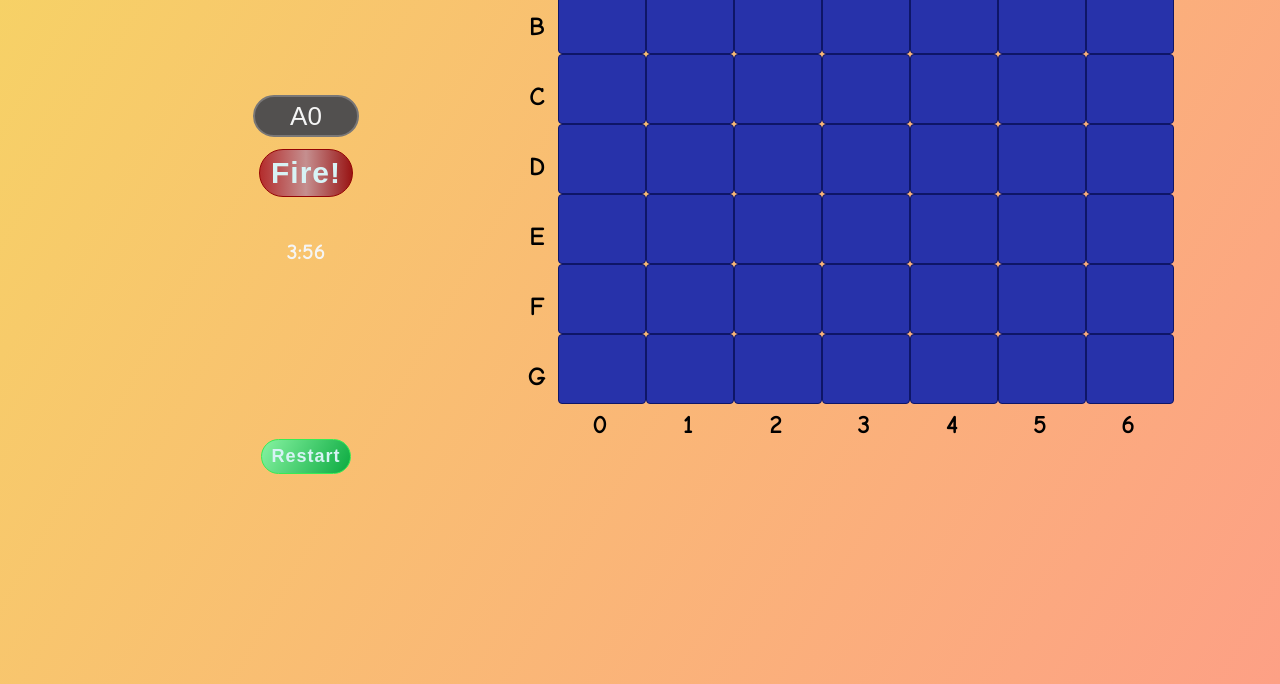
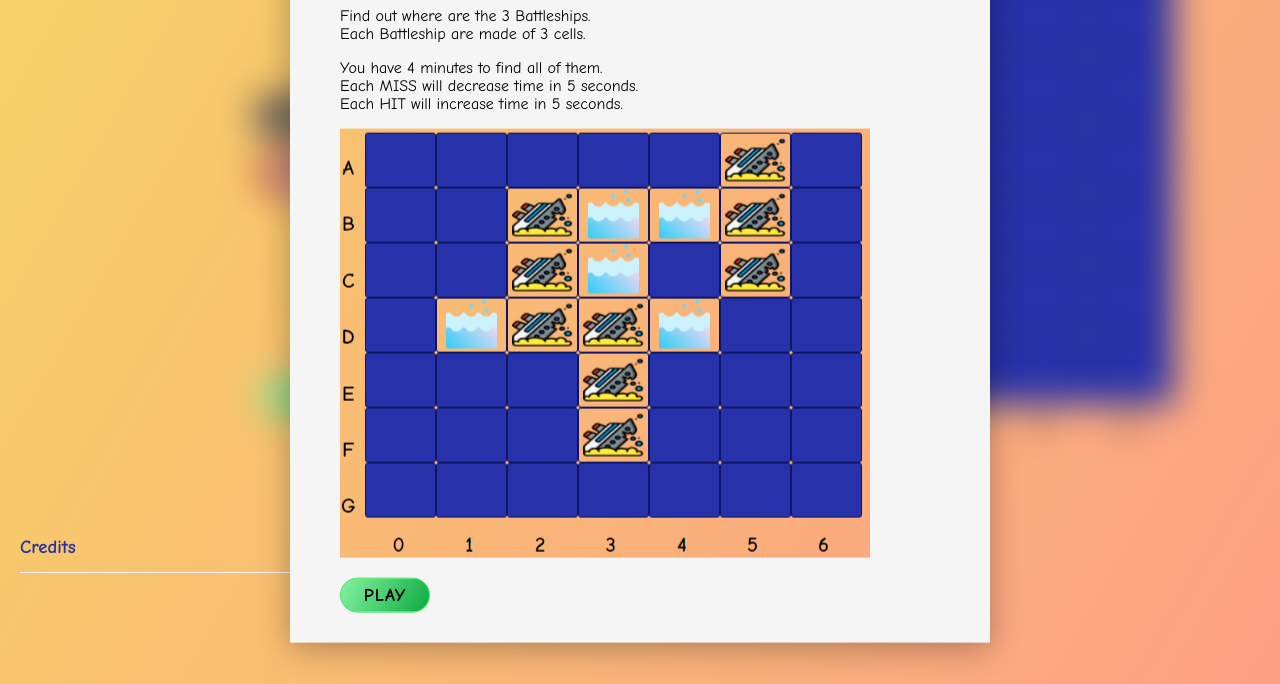
Before and after one commit to PRigter/Battle-Ship-Game, a website with bundled scripts: page index.html in a window 1280 px wide. Shown: the part 116-800 px from the top of the page. Built offline with nearby package versions, Linux system fonts and the light colour scheme.

Commit message:
added credits info

```diff
--- a/index.html
+++ b/index.html
@@ -9,27 +9,20 @@
 </head>
 <body>
 
-
-    <div id="container">
-
+    <div id="blur" class="container active">
         <div id="box1">
             <h1 id="title">
                 Battleship Game
             </h1>
 
-            <div id="messageArea">
-
-            </div>
+            <div id="messageArea"></div>
 
             <form id="form">
                 <input type="text" id="guessInput" placeholder="A0" autocomplete="off">
                 <input type="button" id="fireButton" value="Fire!">
             </form>
 
-            <div id="clock">
-                clock area
-            </div>
-
+            <div id="clock"></div>
 
             <div id="restart">
                 <button type="button" id="restart-btn">
@@ -38,11 +31,8 @@
             </div>
         </div>
 
-
         <div id="board-container">
-
             <div id="board">
-
                 <div id="board-Y-coord">
                     <div class="Y-coord">A</div>
                     <div class="Y-coord">B</div>
@@ -87,13 +77,44 @@
                 <div class="X-coord">5</div>
                 <div class="X-coord">6</div>
             </div>
+        </div>  <!-- END of board-container -->
+    </div>
 
-        </div>  <!-- END of board-container -->
+    <div class="credits-container">
+        <div id="credits" class="credits-accordion-item">
+            <div class="credits-title">
+                <h3>Credits</h3>
+                <svg viewBox="0 0 20 20" width="20" height="20" class="fill-current text-grey-dark accordion-arrow"><title>cheveron down</title><path d="M9.293 12.95l.707.707L15.657 8l-1.414-1.414L10 10.828 5.757 6.586 4.343 8z"></path></svg>
+            </div>
 
+            <ul class="accordion-content hidden">
+                <li class="content-item">Game Logic based on "Head First Javascript Programming -O'Reilly"</li>
+                <li class="content-item">Sound effects obtained from <a href="https://www.zapsplat.com" title="zapslat" target="_blank">zapslat - www.zapslat.com</a></li>
+                <li class="content-item">Icons made by <a href="https://www.flaticon.com/authors/smashicons" title="Smashicons" target="_blank">Smashicons</a> from <a href="https://www.flaticon.com/" title="Flaticon" target="_blank">www.flaticon.com</a></li>
+                <li class="content-item">Icons made by <a href="https://www.flaticon.com/authors/fjstudio" title="fjstudio" target="_blank">fjstudio</a> from <a href="https://www.flaticon.com/" title="Flaticon" target="_blank">www.flaticon.com</a>
+                </li>
+            </ul>
+        </div>
     </div>
 
 
-
+    <!-- INICIAL POPUP - WELCOME MESSAGE  -->
+    <div id="popup" class="visible">
+        <h3 id="instructions-header">Welcome to my Battleship Game!</h3>
+        <p id="instructions-text">
+            Find out where are the 3 Battleships.<br>
+            Each Battleship are made of 3 cells.
+            <p>
+                You have 4 minutes to find all of them.<br>
+                Each MISS will decrease time in 5 seconds.<br>
+                Each HIT will increase time in 5 seconds.
+            </p>
+        </p>
+        <img src="./assets/table_example.png" alt="image of table">
+        <button type="button" id="play-btn-container" onclick="readInstructions()">
+            PLAY
+        </button>
+    </div>
 
 
     <script type="text/javascript" src="./js/main.js"></script>
--- a/js/main.js
+++ b/js/main.js
@@ -3,15 +3,27 @@
 
 
 // Global Variables
-let form = document.getElementById("form")
+const form = document.getElementById("form")
 let guessInput = document.getElementById("guessInput")
 let fireButton = document.getElementById("fireButton")
 let messageArea = document.getElementById("messageArea")
 let clockElement = document.getElementById("clock")
 let table = document.getElementById("table")
+let pageblur = document.getElementById("blur")
+let popup = document.getElementById("popup")
+let credits = document.getElementById("credits")
 
 
-window.onload = init
+
+function readInstructions() {
+    pageblur.classList.remove("active")
+    popup.classList.add("hidden")
+    clockElement.classList.add("clockAnimation")
+    init()
+}
+
+
+// window.onload = init
 
 
 function init() {
@@ -20,8 +32,8 @@ function init() {
     model.generateShipLocations()
     table.onclick = tableClickHandler
     countdownHandler()
+    showCreditsHandler()
 }
-
 
 
 function handleFireButton() {
@@ -40,7 +52,7 @@ function handleKeyPress(e) {
 function tableClickHandler() {
     guessInput.classList = "isVisible"
     fireButton.classList = "isVisible"
-    wrongAreaSound.play()
+    // wrongAreaSound.play()
     addEventListener("animationend", animationEndCallback)
 }
 
@@ -50,6 +62,20 @@ function animationEndCallback() {
     messageArea.classList.remove("isVisible")
     clockElement.classList.remove("addAnimate")
     clockElement.classList.remove("minusAnimate")
+}
+
+function showCreditsHandler() {
+    credits.addEventListener("click", toggleAccordion)
+}
+
+function toggleAccordion(e) {
+    console.log(e)
+    const creditsContent = credits.querySelector(".accordion-content")
+    const arrow = credits.querySelector(".accordion-arrow")
+    console.log(creditsContent)
+    arrow.classList.toggle("active-arrow")
+    creditsContent.classList.toggle("hidden")
+    creditsContent.classList.toggle("active-content")
 }
 
 
@@ -75,7 +101,7 @@ let view = {
 
 let model = {
     boardSize: 7,
-    numShips: 1,
+    numShips: 3,
     shipLength: 3,
     shipsSunk: 0,
 
@@ -94,7 +120,7 @@ let model = {
                 view.displayHit(guess)
                 view.displayMessage("HIT!")
                 countdownEventsHandler.addTime()
-                fireSound.play()
+                // fireSound.play()
 
                 if (this.isSunk(ship)) {
                     view.displayMessage("You sank my battleship!")
@@ -108,7 +134,7 @@ let model = {
         view.displayMiss(guess)
         view.displayMessage("You missed.")
         countdownEventsHandler.removeTime()
-        missSound.play()
+        // missSound.play()
         return false
     },
 
@@ -206,7 +232,7 @@ let controller = {
             if (hit && model.shipsSunk === model.numShips) {
                 view.displayMessage("You sank all my battleships in " + this.guesses + " guesses")
                 form.style.display = "none"
-                successSound.play()
+                // successSound.play()
                 clearInterval(countdown)
             }
         }
--- a/styles/styles.css
+++ b/styles/styles.css
@@ -2,62 +2,90 @@ body {
     font-family: 'Comic Neue', cursive;
     margin: 0;
     background: linear-gradient(120deg, #f6d365, #fda085);
+    height: 100vh;
 }
 
-
-#container {
+.container {
     display: flex;
     flex-direction: row;
     justify-content: center;
-    height: 100vh;
 }
 
+#blur.active {
+    filter: blur(18px);
+    pointer-events: none;
+}
+
+#popup {
+    position: fixed;
+    top: 50%;
+    left: 50%;
+    transform: translate(-50%, -50%);
+    width: 600px;
+    padding: 10px 50px 30px 50px;
+    box-shadow: 0 5px 30px rgba(0,0,0,0.30);
+    background: whitesmoke;
+    visibility: visible;
+    opacity: 1;
+    transition: 0.5s;
+}
+
+#popup.hidden {
+    top: 40%;
+    visibility: hidden;
+    opacity: 0;
+    transform: 0.5s;
+}
+
+#instructions-header {
+    text-align: center;
+    font-size: 1.4em;
+}
+
+#instructions-text {
+    text-align: left;
+}
+
+#popup img {
+    display: block;
+}
+
+#play-btn-container {
+    margin-top: 20px;
+    width: 90px;
+    padding: 6px;
+    font-family: inherit;
+    font-weight: bold;
+    font-size: 18px;
+    color: black;
+    letter-spacing: 1px;
+    text-align: center;
+    background: linear-gradient(120deg, rgb(135, 243, 162), rgb(11, 170, 64));
+    border: 1px solid rgb(56, 235, 86);
+    border-radius: 50px;
+    cursor: pointer;
+}
 
 #box1 {
-    /* border: 1px solid black; */
-    /* flex-basis: 40%; */
     width: 400px;
-    /* max-width: 400px; */
-
-
 }
 
 #board-container {
     display: flex;
     flex-direction: column;
-    height: 100vh;
-    /* flex-basis: 60%; */
     max-width: 800px;
-    /* border: 1px solid green; */
-
-    /* height: 863px; */
-    /* background-color: hsl(236, 93%, 62%); */
-
 }
 
-
 #board {
-    /* position: relative; */
-    /* max-width: 1024px; */
-
-    /* border: 1px solid orange; */
-
-    /* margin-right: 40px; */
-    /* background: url("./assets/board.jpg") no-repeat; */
-    /* border: 1px solid blue;  */
-
     display: flex;
     flex-direction: row;
     margin-top: 10px;
-
 }
 
 
 #board-Y-coord {
-    /* flex-direction: row; */
     margin-top: 20px;
     margin-left: 15px;
-
 }
 
 .Y-coord {
@@ -235,12 +263,27 @@ input[type="text"]:-ms-input-placeholder {
 
 
 #clock {
-    width: 120px;
+    overflow: hidden;
+    width: 55px;
     margin: 40px auto 0 auto;
+    background: linear-gradient(120deg, #fda085, #b1922d);
     text-align: center;
     color: whitesmoke;
     font-size: 22px;
     font-weight: bold;
+    border-radius: 50px;
+}
+
+
+.clockAnimation {
+    animation-name: openAnimation;
+    animation-duration: 3s;
+    animation-timing-function: ease-out;
+    animation-fill-mode: forwards;
+}
+@keyframes openAnimation {
+    0% { width: 50px; }
+    100% { width: 80px; }
 }
 
 .addAnimate {
@@ -271,7 +314,7 @@ input[type="text"]:-ms-input-placeholder {
     justify-content: center;
     align-items: flex-end;
     max-width: 400px;
-    margin-top: 174px;
+    margin-top: 140px;
 }
 
 #restart-btn {
@@ -314,9 +357,6 @@ input, button[type="button"]:focus {
 }
 
 
-
-
-
 .hit {
     /* background: url("./assets/ship.png") no-repeat center center; */
     background: url("../assets/shipwreck.png") no-repeat center center;
@@ -326,3 +366,60 @@ input, button[type="button"]:focus {
     /* background: url("./assets/miss.png") no-repeat center center; */
     background: url("../assets/sea.png") no-repeat center top;
 }
+
+
+
+.credits-container {
+    max-width: 510px;
+    margin-top: 80px;
+    margin-left: 20px;
+    cursor: pointer;
+}
+
+.credits-title {
+    display: flex;
+    justify-content: space-between;
+    align-items: center;
+    height: 50px;
+    color: hsl(235, 63%, 41%);
+    border-bottom: 1px solid whitesmoke;
+}
+
+.credits-title h3 {
+    pointer-events: none;
+}
+
+.accordion-arrow {
+    pointer-events: none;
+    transition: ease 0.4s transform;
+}
+
+
+.active-arrow {
+    transform: rotate(180deg);
+    transition: ease 0.4s transform;
+}
+
+.active-content {
+    transition: ease 0.4s all;
+    animation-name: fadeIn;
+    animation-duration: 0.8s;
+    animation-fill-mode: both;
+}
+
+@keyframes fadeIn {
+    from {
+        opacity: 0;
+    }
+    to {
+        opacity: 1;
+    }
+}
+
+.credits-accordion-item ul {
+    padding-inline-start: 25px;
+}
+
+.hidden {
+    display: none;
+}
```
Also changed, not shown: assets/credits.txt (deleted, +0 -7 lines), assets/table_example.png (added).
